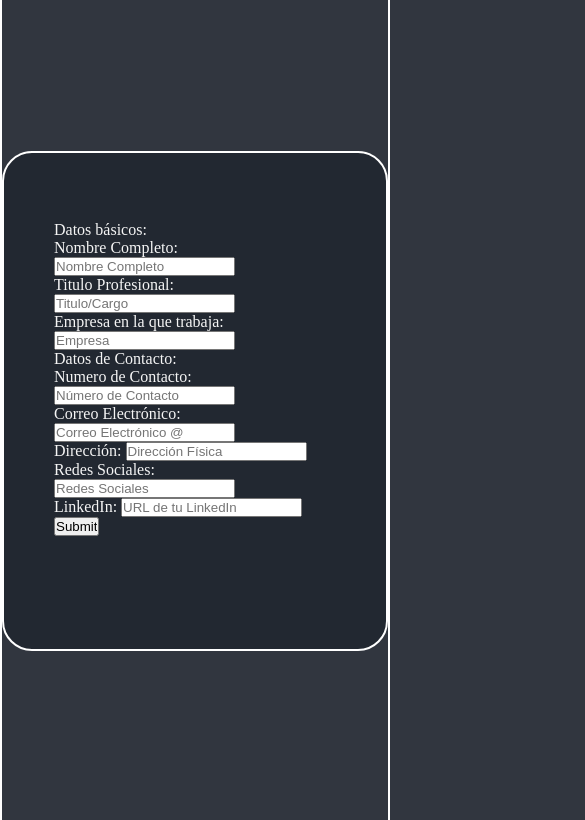
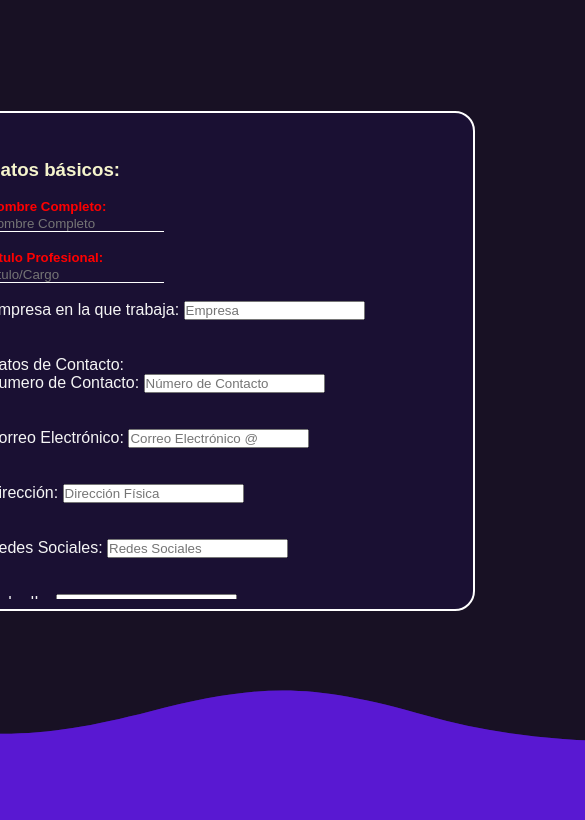
Before and after one commit to anarkemos/Target-Kiner, a plain HTML site: page index.html in a window 390 px wide. Shown: the part 101-921 px from the top of the page, 585 px wide, since content can reach past the window. Drawn offline with Linux system fonts and the light colour scheme.

Commit message:
agregue scrollbar, footer y responsividad a la navbar

```diff
--- /dev/null
+++ b/css/styles.css
@@ -0,0 +1,353 @@
+:root{
+    --primary-color: linear-gradient(#181124, #181124);
+    --secondary-color: #1a1033;
+    --background-color: #1a1033;
+    --primary-font: sans-serif;
+}
+
+* {
+  margin: 0;
+  padding: 0;
+  box-sizing: border-box;
+}
+
+body {
+    margin: 0;
+    background: var(--primary-color);
+    font-family: "Euclid Circular A", "Poppins";
+    overflow-x: hidden;
+    overflow-y: auto;
+    min-height: 100vh;
+    position: relative;
+  }
+  html,
+  body {
+    height: 100%;
+  }
+
+.titleylogo {
+  display: flex;
+  padding: 0;
+  align-items: center;
+  width: 20%;
+}
+.icon {
+  min-width: 80px;
+  height: 80px;
+  margin: 1rem;
+
+}
+.main_title {
+  font-size: 30px;
+  font-family: Impact, Haettenschweiler, "Arial Narrow Bold", sans-serif;
+  display: flex;
+  width: 300px;
+  height: auto;
+}
+.navbar {
+  display: flex;
+  width: 100%;
+  height: 80px;
+  background-color: #5919D2;
+  align-items: center;
+}
+.listas_navbar {
+  margin: 10px;
+  width: 100%;
+  display: flex;
+  gap: 20px;
+  padding: 30px;
+}
+
+.listas_navbar li {
+  list-style: none;
+  font-family: Impact, Haettenschweiler, "Arial Narrow Bold", sans-serif;
+
+  font-size: 20px;
+}
+
+.listas_navbar li a{
+    text-decoration: none;
+    font-style: none;
+    color: black;
+
+}
+.datos_tarjeta {
+  display: flex;
+  width: auto;
+  height: 100vh;
+  align-items: center;
+  justify-content: center;
+  list-style: none;
+}
+.mitio{
+    border: 2px solid white;
+    color: whitesmoke;
+    padding: 10px;
+    align-items: center;
+    justify-content: center;
+    width: 500px;
+    height: 500px;
+    background-color: var(--secondary-color);
+    border-radius: 20px;
+    position: absolute;
+    overflow-y: hidden;
+    font-family: var(--primary-font);
+}
+.formulario{
+    overflow-x: hidden;
+    overflow-y: scroll;
+    height: 100%;
+}
+/* Estilos de la scrollbar del formulario */
+.formulario::-webkit-scrollbar{
+    width: 15px;
+    height: auto;
+    border-radius: 50px;
+    position: relative;
+}
+
+
+.formulario::-webkit-scrollbar-button:start:decrement{
+    display: block;
+    border-radius: 4px;
+    width: auto;
+    height: 15px;
+    display: block;
+    background-color: #ccc;
+    background-repeat: no-repeat;
+    background-position: center;
+    background-image: url(../img/crossbar/caret-up-solid.svg);
+}
+.formulario::-webkit-scrollbar-button:end:increment{
+    display: block;
+    border-radius: 4px;
+    width: auto;
+    height: 15px;
+    display: block;
+    background-color: #ccc;
+    background-repeat: no-repeat;
+    background-position: center;
+    background-image: url(../img/crossbar/caret-down-solid.svg);
+    margin-bottom: 20px;
+}
+.formulario::-webkit-scrollbar-button:hover{
+    background-color: #aaa;
+}
+
+.formulario::-webkit-scrollbar-thumb{
+
+    width: auto;
+    height: auto;
+    background-color: #401e53 ;
+    border-radius: 10px;
+}
+
+
+
+/* Estilos de los titulos e imputs del formulario */
+
+.datosBasicosTitulo{
+    color: rgb(245, 244, 204);
+    display: flex;
+    font-family: var(--primary-font);
+}
+
+.nombreCompleto{
+    color: red;
+    font-family: var(--primary-font);
+}
+
+.name_datos{
+    background-color: #1a1033;
+    border: none;
+    border-bottom: .5px solid white;
+    width: var(--lalala);
+}
+.titulo{
+    color: red;
+    font-family: var(--primary-font);
+}
+
+.titulo_datos{
+    background-color: #1a1033;
+    border: none;
+    border-bottom: .5px solid white;
+    width: var(--lalala);
+}
+.nombreCompleto{
+    color: red;
+    font-family: var(--primary-font);
+}
+
+.name_datos{
+    background-color: #1a1033;
+    border: none;
+    border-bottom: .5px solid white;
+    width: var(--lalala);
+}
+.nombreCompleto{
+    color: red;
+    font-family: var(--primary-font);
+}
+
+.name_datos{
+    background-color: #1a1033;
+    border: none;
+    border-bottom: .5px solid white;
+    width: var(--lalala);
+}
+.nombreCompleto{
+    color: red;
+    font-family: var(--primary-font);
+}
+
+.name_datos{
+    background-color: #1a1033;
+    border: none;
+    border-bottom: .5px solid white;
+    width: var(--lalala);
+}
+.nombreCompleto{
+    color: red;
+    font-family: var(--primary-font);
+}
+
+.name_datos{
+    background-color: #1a1033;
+    border: none;
+    border-bottom: .5px solid white;
+    width: var(--lalala);
+}
+.nombreCompleto{
+    color: red;
+    font-family: var(--primary-font);
+}
+
+.name_datos{
+    background-color: #1a1033;
+    border: none;
+    border-bottom: .5px solid white;
+    width: var(--lalala);
+}
+.nombreCompleto{
+    color: red;
+    font-family: var(--primary-font);
+}
+
+.name_datos{
+    background-color: #1a1033;
+    border: none;
+    border-bottom: .5px solid white;
+    width: var(--lalala);
+}
+.nombreCompleto{
+    color: red;
+    font-family: var(--primary-font);
+}
+
+.name_datos{
+    background-color: #1a1033;
+    border: none;
+    border-bottom: .5px solid white;
+    width: var(--lalala);
+}
+
+
+.background {
+    position: absolute;
+    z-index: -1;
+    top: 0;
+    left: 0;
+    right: 0;
+    bottom: 0;
+  }
+
+  ul {
+    display: flex;
+    list-style: none;
+    padding: 0;
+    margin: 0;
+  }
+
+  .socials {
+    gap: 20px;
+    justify-content: center;
+    align-items: center;
+  }
+
+  .socials a {
+    font-size: 24px;
+
+  }
+
+  .links {
+    gap: 10px;
+    justify-content: center;
+    align-items: center;
+  }
+
+  .legal {
+    font-size: 12px;
+    margin: 0;
+    justify-content: center;
+    align-items: center;
+    display: flex;
+  }
+
+  svg {
+    position: absolute;
+    top: 0;
+    left: 0;
+    width: 100%;
+    height: 100%;
+    transform: scaleY(3) scaleX(2.25);
+    transform-origin: bottom;
+    box-sizing: border-box;
+    display: block;
+    pointer-events: none;
+  }
+
+  footer {
+    position: relative;
+    left: 0;
+    bottom: 0;
+    display: flex;
+    width: 100%;
+    height: 300px;
+    color: white;
+  }
+
+  section {
+    display: flex;
+    flex-direction: column;
+    justify-content: flex-end;
+    gap: 30px;
+    padding-bottom: 80px;
+    padding-left: 60px;
+    width: 100%;
+  }
+
+  @media screen and (width > 420px) and (width<900px) {
+    section {
+      align-items: center;
+      padding-left: 0;
+      gap: 20px;
+    }
+
+    .links {
+      gap: 20px;
+    }
+    .navbar ul{
+        width: 60%;
+        margin-left: auto;
+    }
+    .main_title{
+        width: 100%;
+        margin: auto;
+    }
+    .icon{
+        min-width: 60px;
+    }
+
+  }
--- a/index.html
+++ b/index.html
@@ -2,6 +2,7 @@
 <html lang="en">
   <head>
     <meta charset="UTF-8" />
+    <meta http-equiv="X-UA-Compatible" content="IE=edge" />
     <meta name="viewport" content="width=device-width, initial-scale=1.0" />
     <title>Target</title>
     <link
@@ -9,32 +10,51 @@
       href="img/id-card-solid.svg"
       type="image/x-icon"
     />
-    <link rel="stylesheet" href="styles.css" />
+    <link
+      rel="stylesheet"
+      href="https://cdnjs.cloudflare.com/ajax/libs/font-awesome/6.5.1/css/all.min.css"
+      integrity="sha512-DTOQO9RWCH3ppGqcWaEA1BIZOC6xxalwEsw9c2QQeAIftl+Vegovlnee1c9QX4TctnWMn13TZye+giMm8e2LwA=="
+      crossorigin="anonymous"
+      referrerpolicy="no-referrer"
+    />
+    <link rel="preconnect" href="https://fonts.googleapis.com" />
+    <link rel="preconnect" href="https://fonts.gstatic.com" crossorigin />
+    <link
+      href="https://fonts.googleapis.com/css2?family=Poppins:wght@400;500;600&display=swap"
+      rel="stylesheet"
+    />
+    <link rel="stylesheet" href="../css/styles.css" />
   </head>
   <body>
     <header class="header">
       <nav class="navbar">
-        <div class="titleylogo"><lord-icon
+        <div class="titleylogo">
+          <lord-icon
             class="icon"
             src="https://cdn.lordicon.com/vdjwmfqs.json"
-            trigger="hover">
+            trigger="hover"
+          >
           </lord-icon>
           <span class="main_title">Target Kiner</span>
         </div>
         <ul class="listas_navbar">
-          <li class="home_navbar">Home</li>
+          <li class="home_navbar"><a href="#">Home</a></li>
           <li class="contacto_navbar">Contáctanos</li>
           <li class="registros_navbar">Registros</li>
         </ul>
       </nav>
     </header>
     <section class="datos_tarjeta">
-      <form class="formulario" method="post" action="">
-        <article class="nombreCompleto">
+      <div class="mitio">
+        <form class="formulario" method="post" action="">
+        <br >
           <br />
-          <label>Datos básicos:</label>
-          <br>
-          <label for="name_datos">Nombre Completo:</label>
+          <div class="datosBasicosTitulo">
+            <h3>Datos básicos:</h3>
+          </div>
+          <br />
+          <label for="name_datos">
+            <h5 class="nombreCompleto">Nombre Completo:</h5></label>
           <input
             type="text"
             maxlength="100"
@@ -42,9 +62,10 @@
             name="name"
             placeholder="Nombre Completo"
           />
+          <br></br>
         </article>
         <article class="titulo">
-          <label for="titulo_datos">Titulo Profesional:</label>
+          <label for="titulo_datos"><h5>Titulo Profesional:</h5></label>
           <input
             type="text"
             maxlength="100"
@@ -52,6 +73,7 @@
             name="titulo"
             placeholder="Titulo/Cargo"
           />
+          <br></br>
         </article>
         <article>
           <label for="empresa_datos">Empresa en la que trabaja:</label>
@@ -64,6 +86,7 @@
           />
           <br />
         </article>
+        <br></br>
         <article>
           <label>Datos de Contacto:</label>
           <br />
@@ -76,6 +99,7 @@
             placeholder="Número de Contacto"
           />
         </article>
+        <br></br>
         <article>
           <label for="email_datos">Correo Electrónico:</label>
           <input
@@ -86,6 +110,7 @@
             placeholder="Correo Electrónico @"
           />
         </article>
+        <br></br>
         <article>
           <label for="direccion_datos">Dirección:</label>
           <input
@@ -96,6 +121,7 @@
             placeholder="Dirección Física"
           />
         </article>
+        <br></br>
         <article>
           <label for="redesSociales_datos">Redes Sociales:</label>
           <input
@@ -106,6 +132,7 @@
             placeholder="Redes Sociales"
           />
         </article>
+        <br></br>
         <article>
           <label for="LinkedIn_datos">LinkedIn:</label>
           <input
@@ -116,13 +143,95 @@
             placeholder="URL de tu LinkedIn"
           />
         </article>
+        <br></br>
         <input type="submit" />
       </form>
+    </div>
     </section>
     <script src="https://cdn.lordicon.com/lordicon.js"></script>
     <script
       src="https://kit.fontawesome.com/165b4cf562.js"
       crossorigin="anonymous"
     ></script>
+
+    <footer>
+      <div class="background">
+        <svg
+          version="1.1"
+          xmlns="http://www.w3.org/2000/svg"
+          xmlns:xlink="http://www.w3.org/1999/xlink"
+          x="0px"
+          y="0px"
+          width="100%"
+          height="100%"
+          viewBox="0 0 1600 900"
+        >
+          <defs>
+            <path
+              id="wave"
+              fill="rgba(105, 27, 252, 0.6)"
+              d="M-363.852,502.589c0,0,236.988-41.997,505.475,0
+      s371.981,38.998,575.971,0s293.985-39.278,505.474,5.859s493.475,48.368,716.963-4.995v560.106H-363.852V502.589z"
+            />
+          </defs>
+          <g>
+            <use xlink:href="#wave" opacity=".4">
+              <animateTransform
+                attributeName="transform"
+                attributeType="XML"
+                type="translate"
+                dur="8s"
+                calcMode="spline"
+                values="270 230; -334 180; 270 230"
+                keyTimes="0; .5; 1"
+                keySplines="0.42, 0, 0.58, 1.0;0.42, 0, 0.58, 1.0"
+                repeatCount="indefinite"
+              />
+            </use>
+            <use xlink:href="#wave" opacity=".6">
+              <animateTransform
+                attributeName="transform"
+                attributeType="XML"
+                type="translate"
+                dur="6s"
+                calcMode="spline"
+                values="-270 230;243 220;-270 230"
+                keyTimes="0; .6; 1"
+                keySplines="0.42, 0, 0.58, 1.0;0.42, 0, 0.58, 1.0"
+                repeatCount="indefinite"
+              />
+            </use>
+            <use xlink:href="#wave" opacty=".9">
+              <animateTransform
+                attributeName="transform"
+                attributeType="XML"
+                type="translate"
+                dur="4s"
+                calcMode="spline"
+                values="0 230;-140 200;0 230"
+                keyTimes="0; .4; 1"
+                keySplines="0.42, 0, 0.58, 1.0;0.42, 0, 0.58, 1.0"
+                repeatCount="indefinite"
+              />
+            </use>
+          </g>
+        </svg>
+      </div>
+      <section>
+        <ul class="socials">
+          <li><a class="fa-brands fa-x-twitter"></a></li>
+          <li><a class="fa-brands fa-facebook"></a></li>
+          <li><a class="fa-brands fa-linkedin"></a></li>
+        </ul>
+        <ul class="links">
+          <li><a>Home</a></li>
+          <li><a>About</a></li>
+          <li><a>Portfolio</a></li>
+          <li><a>Skillset</a></li>
+          <li><a>Hire</a></li>
+        </ul>
+        <p class="legal">© 2024 All rights reserved</p>
+      </section>
+    </footer>
   </body>
 </html>
--- a/styles.css
+++ /dev/null
@@ -1,72 +0,0 @@
-*{
-    margin: 0;
-    padding: 0;
-    box-sizing: border-box;
-}
-
-body{
-    min-height: 100vh;
-    overflow: auto;
-    background-color: #31363f;
-
-}
-.titleylogo{
-    display: flex;
-    padding: 0;
-    align-items: center;
-    width: 20%;
-}
-.icon{
-    width: 80px;
-    height: 80px;
-    margin: 1rem;
-}
-.main_title{
-    font-size: 30px;
-    font-family:Impact, Haettenschweiler, 'Arial Narrow Bold', sans-serif;
-    display: flex;
-    width: auto;
-    height: auto;
-}
-.navbar{
-    display: flex;
-    width: 100%;
-    height: 80px;
-    background-color: #CDE8E5;
-    align-items: center;
-}
-.listas_navbar{
-
-    margin: 10px;
-    width: 100%;
-    display: flex;
-    gap: 20px;
-    padding: 30px;
-}
-
-.listas_navbar li{
-    list-style: none;
-    font-family:Impact, Haettenschweiler, 'Arial Narrow Bold', sans-serif;
-
-    font-size: 20px;
-}
-.datos_tarjeta{
-    border: 2px solid white;
-    display: flex;
-    width: auto;
-    height: 100vh;
-    align-items: center;
-    justify-content: center;
-
-}
-.formulario{
-    border: 2px solid white;
-    color: whitesmoke;
-    padding: 50px;
-    align-items: center;
-    justify-content: center;
-    width: 500px;
-    height: 500px;
-    background-color: #222831;
-    border-radius: 30px;
-}
```
Also changed, not shown: img/crossbar/caret-down-solid.svg (added), img/crossbar/caret-up-solid.svg (added).
